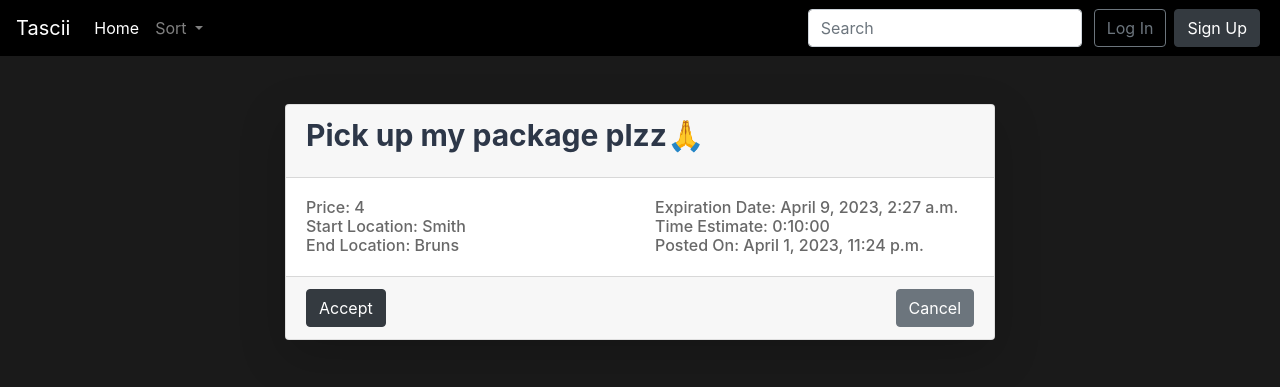
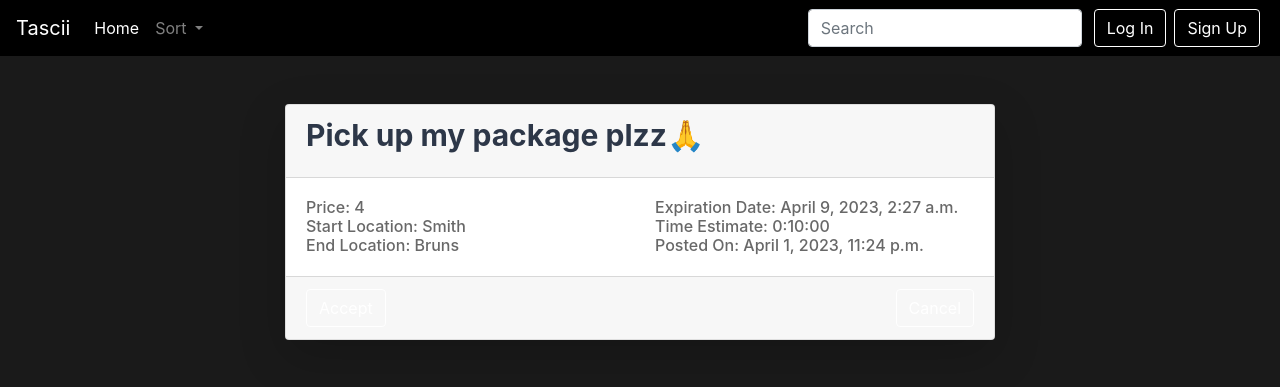
Before and after one commit to alexracape/tascii, a Django app: page /1/ in a window 1280 px wide. Shown: the top 387 px of the page. Run offline with Django 4.2, Linux system fonts and the light colour scheme; data comes from the database, SQL or seed files in the repository; some libraries are stand-ins or nearby versions.

Commit message:
Arc Easter Egg...

```diff
--- a/feed/static/feed/main.css
+++ b/feed/static/feed/main.css
@@ -1,4 +1,29 @@
+:root{
+  --brand-color: #f05f5f;
+}
 
+.btn-primary{
+  background-color: var(--arc-palette-foregroundPrimary, --brand-color) !important;
+  border-color: var(--arc-palette-foregroundPrimary, --brand-color) !important;
+}
+
+.btn-primary:hover{
+  background-color: var(--arc-palette-hover, --brand-color) !important;
+  border-color: var(--arc-palette-hover, --brand-color) !important;
+}
+
+.btn-outline-primary{
+  color: var(--arc-palette-foregroundPrimary, --brand-color) !important;
+  border-color: var(--arc-palette-foregroundPrimary, --brand-color) !important;
+  background-color: transparent;
+  background-image: none;
+}
+
+.btn-outline-primary:hover{
+  color: white !important;
+  background-color: var(--arc-palette-foregroundPrimary, --brand-color) !important;
+  border-color: var(--arc-palette-foregroundPrimary, --brand-color) !important;
+}
 
 .navbar {
   background-color: black;
--- a/feed/templates/post_details.html
+++ b/feed/templates/post_details.html
@@ -31,9 +31,9 @@
           <div class="card-footer d-flex justify-content-between">
             <form method="POST" action="{% url 'post_accept' post.id %}">
               {% csrf_token %}
-              <button type="submit" class="btn btn-dark">Accept</button>
+              <button type="submit" class="btn btn-primary">Accept</button>
             </form>
-            <a href="{% url 'feed' %}" class="btn btn-secondary">Cancel</a>
+            <a href="{% url 'feed' %}" class="btn btn-outline-primary">Cancel</a>
           </div>
         </div>
       </div>
--- a/static/feed/main.css
+++ b/static/feed/main.css
@@ -1,4 +1,7 @@
 
+.btn-primary{
+  background-color: var(--arc-palette-background-simple-color, blue) !important;
+}
 
 .navbar {
   background-color: black;
--- a/tascii_prototype/templates/base.html
+++ b/tascii_prototype/templates/base.html
@@ -58,10 +58,10 @@
        </script>
 
       {% if request.user.is_authenticated %}
-        <a class="btn btn-outline-secondary mx-1" role="button" href="{% url 'profile' %}">Profile</a>
+        <a class="btn btn-outline-primary mx-1" role="button" href="{% url 'profile' %}">Profile</a>
       {% else %}
-        <a class="btn btn-outline-secondary mx-1" role="button" href="{% url 'login' %}">Log In</a>
-        <a class="btn btn-dark mx-1" role="button" href="{% url 'register' %}">Sign Up</a>
+        <a class="btn btn-outline-primary mx-1" role="button" href="{% url 'login' %}">Log In</a>
+        <a class="btn btn-primary mx-1" role="button" href="{% url 'register' %}">Sign Up</a>
       {% endif %}
       </div>
     </nav>
```
